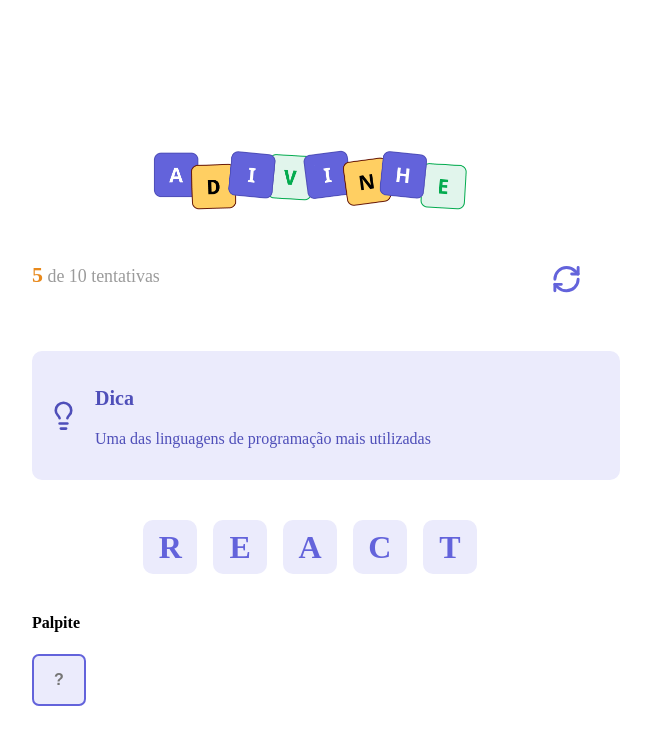
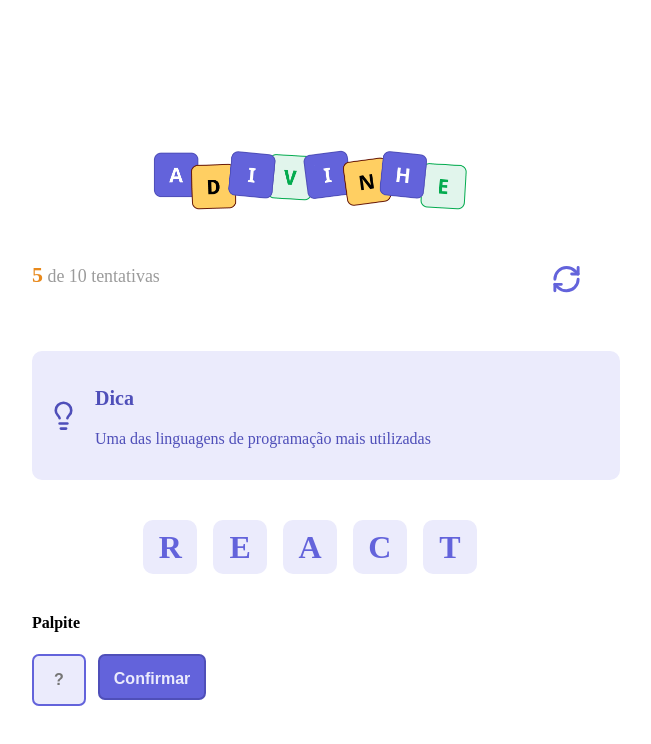
Before and after one commit to MSixels/Adivinhe, a React (Vite) app: page / in a window 1280 px wide. Shown: the top 744 px of the page, without its empty margins (330-981 px from the left). Built offline with nearby package versions, Linux system fonts and the light colour scheme; the HTML template or start-up script is replaced by a standard one.

Commit message:
Criando componente Button

```diff
--- a/src/App.tsx
+++ b/src/App.tsx
@@ -4,6 +4,7 @@
 import { Tip } from "./components/Tip"
 import { Letter } from "./components/Letter"
 import { Input } from "./components/Input"
+import { Button } from "./components/Button"
 
 export default function App() {
   function handleRestartGame() {
@@ -24,8 +25,9 @@
         <Letter value="T" />
         </div>
         <h4>Palpite</h4>
-        <div>
+        <div className={styles.guess}>
           <Input autoFocus maxLength={1} placeholder="?"/>
+          <Button title="Confirmar"/>
         </div>
       </main>
     </div>
--- a/src/app.module.css
+++ b/src/app.module.css
@@ -23,3 +23,10 @@
 
   margin: 2.5rem 0;
 }
+
+.guess {
+  display: flex;
+  gap: 0.75rem;
+
+  margin-top: 0.75rem;
+}
--- /dev/null
+++ b/src/components/Button/index.tsx
@@ -0,0 +1,11 @@
+import styles from "./styles.module.css"
+
+type Props = React.ComponentProps<"button"> & {
+  title: string
+}
+
+export function Button({ title, ...rest }: Props) {
+  return (
+    <button type="button" className={styles.button} {...rest}>{title} </button>
+  )
+}
--- /dev/null
+++ b/src/components/Button/styles.module.css
@@ -0,0 +1,12 @@
+.button {
+  height: 2.87rem;
+  border-radius: 0.43rem;
+
+  background-color: #6363db;
+  border: 2px solid #4f4fb9;
+  color: #ebebfc;
+
+  padding: 0.87rem;
+  font-size: 1rem;
+  font-weight: 700;
+}
--- a/src/global.css
+++ b/src/global.css
@@ -12,12 +12,10 @@
   background-color: #f5f5fa;
 
   font-family: "Archivo", sans-serif;
-  font-optical-sizing: auto;
 }
 
-input {
+input, button {
   font-family: "Archivo", sans-serif;
-  font-optical-sizing: auto;
 }
 
 button {
```
